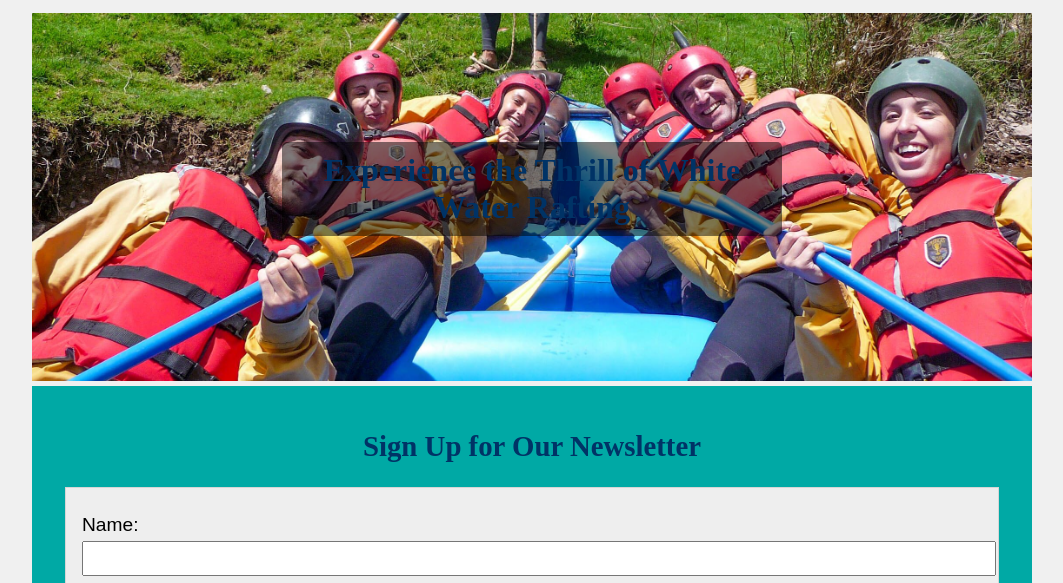
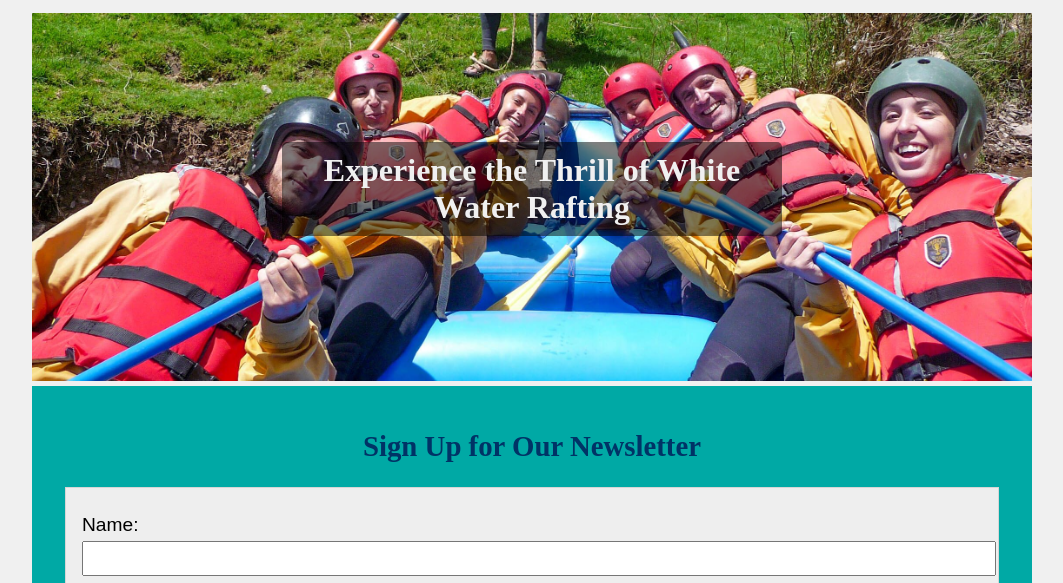
Before and after one commit to kstevem/wdd130, a plain HTML site: page wwr/index.html in a window 1280 px wide. Shown: the part 166-749 px from the top of the page, without its empty margins (108-1171 px from the left). Drawn offline with Linux system fonts and the light colour scheme.

Commit message:
Add files via upload

```diff
--- a/wwr/styles/rafting.css
+++ b/wwr/styles/rafting.css
@@ -391,7 +391,7 @@ th, td {
     padding: 10px 20px;
     border-radius: 5px;
     font-family: var(--heading-font);
-    color:var(--primary-color);
+
 }
 
 .hero1 article {
```
